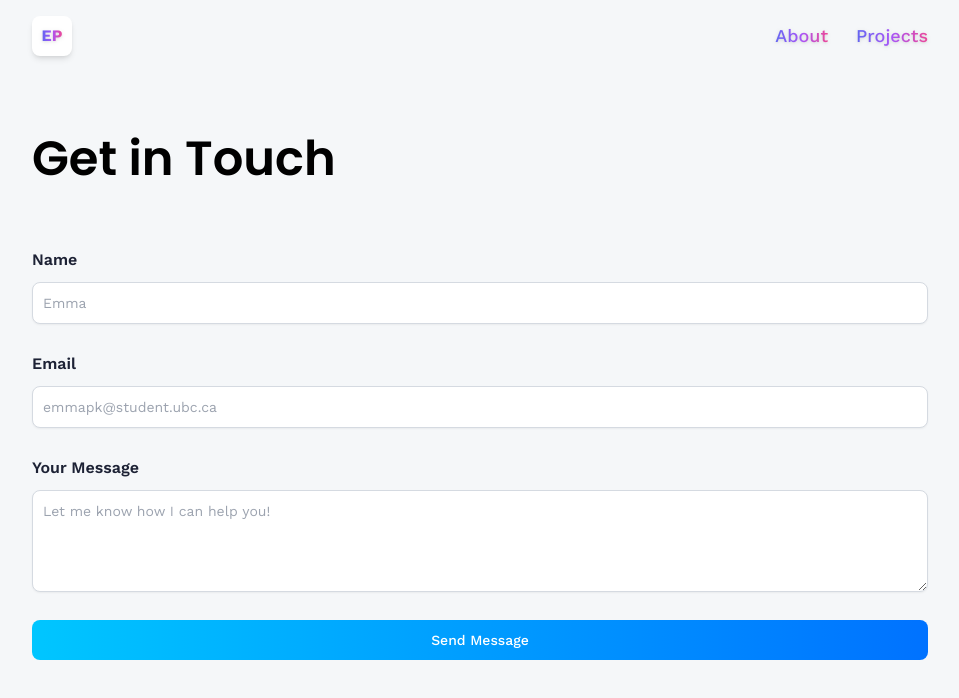
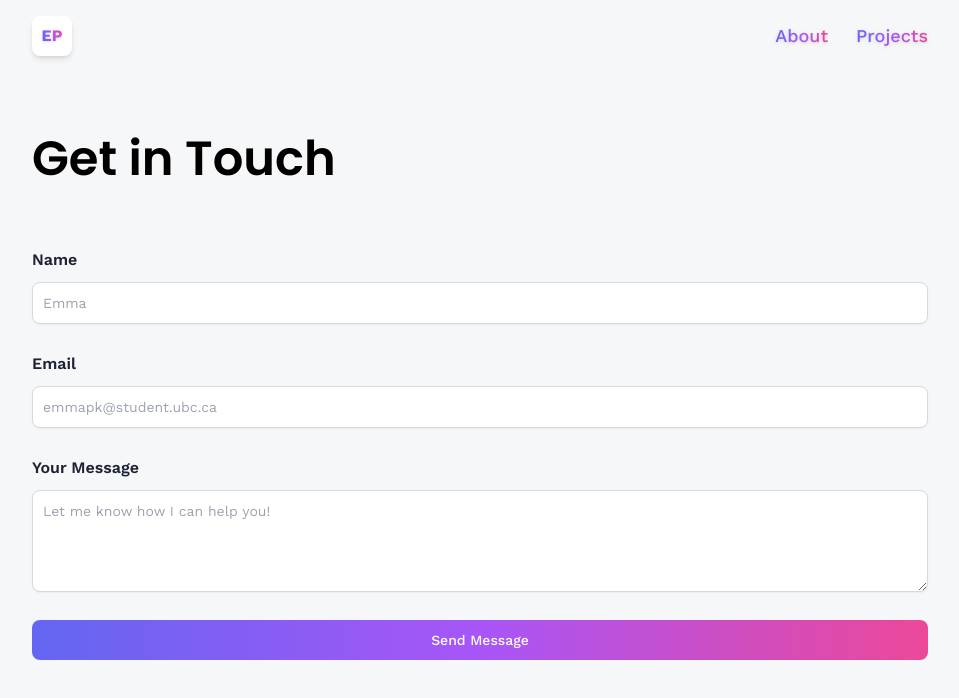
Before and after one commit to emmahy-park/3d_portfolio, a React (Vite) app: page /contact in a window 1280 px wide. Shown: the top 698 px of the page, without its empty margins (160-1119 px from the left). Built offline with nearby package versions, Linux system fonts and the light colour scheme.

Commit message:
Updated css

```diff
--- a/src/index.css
+++ b/src/index.css
@@ -47,7 +47,7 @@
   }
 
   .btn {
-    @apply text-white bg-gradient-to-r from-[#00c6ff] to-[#0072ff] focus:ring-4 focus:outline-none focus:ring-blue-300 font-medium rounded-lg text-sm w-full sm:w-auto px-5 py-2.5 text-center;
+    @apply text-white bg-gradient-to-r from-indigo-500 via-purple-500 to-pink-500 focus:ring-4 focus:outline-none focus:ring-blue-300 font-medium rounded-lg text-sm w-full sm:w-auto px-5 py-2.5 text-center;
   }
 
   .header {
```
